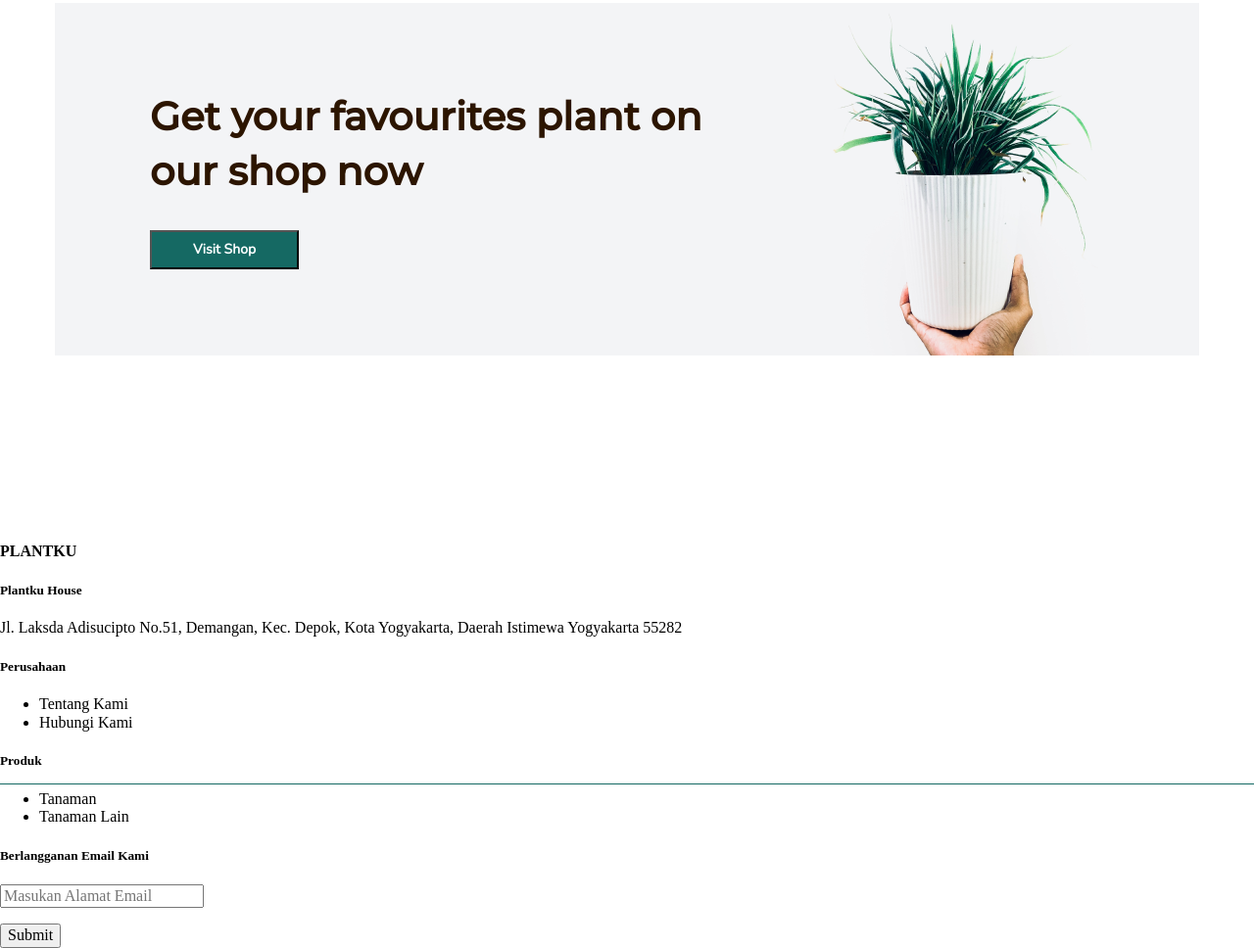
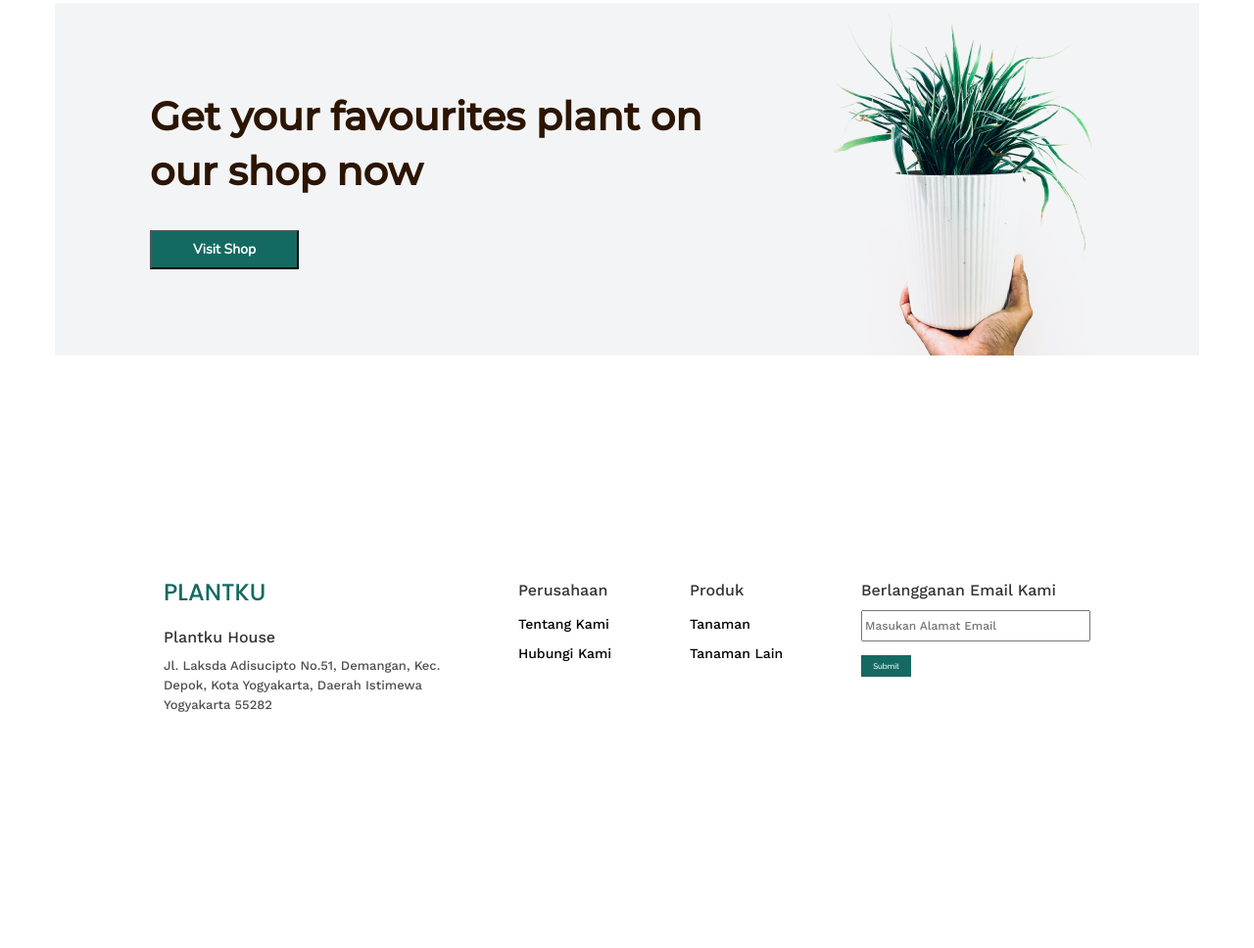
Before and after one commit to KseniaKons/MyLaba, a plain HTML site: page index.html in a window 1280 px wide. Shown: the part 2236-3204 px from the top of the page at 98% size. After the commit the page ends 3037 px from the top, so only its background shows below. Drawn offline with nearby package versions, Linux system fonts and the light colour scheme.

Commit message:
index1000

```diff
--- a/CSS/style.css
+++ b/CSS/style.css
@@ -678,7 +678,7 @@
 
 .footer
 {
-    border-bottom: 1px solid #156963;
+    /*border-bottom: 1px solid #156963;*/
 
     display: block;
     box-sizing: border-box;
@@ -689,6 +689,269 @@
     right: 0px;
     bottom: 0px;
     left: 0px;
+}
 
-    /*border-bottom: 1px solid #156963;*/
+.footerInside
+{
+    display: block;
+    box-sizing: border-box;
+    position: absolute;
+    width: 946px;
+    height: 137px;
+    top: 60px;
+    right: 167px;
+    bottom: 71px;
+    left: 167px;
 }
+
+
+.ZagFoot1
+{
+    color: var(--colorosn);
+    font-family: 'Poppins', sans-serif;
+    font-style: normal;
+    font-weight: 500;
+    font-size: 24px;
+    line-height: 24px;
+
+    display: block;
+    box-sizing: border-box;
+    position: absolute;
+    width: 112px;
+    height: 24px;
+    top: 0px;
+    right: 834px;
+    bottom: 113px;
+    left: 0px;
+
+    margin: 0px;
+}
+
+.ZagFoot2
+{
+    color: var(--but1);
+    font-family: 'Work Sans', sans-serif;
+    font-style: normal;
+    font-weight: 500;
+    font-size: 16px;
+    line-height: 19px;
+}
+
+.ZagFoot3
+{
+
+    color: #000000;
+    font-family: 'Work Sans', sans-serif;
+    font-style: normal;
+    font-weight: normal;
+    font-size: 12px;
+    line-height: 16px;
+
+    display: block;
+    box-sizing: border-box;
+    position: absolute;
+    width: 234px;
+    height: 32px;
+    top: 30px;
+    right: 0px;
+    bottom: 36px;
+    left: 0px;
+
+    margin: 0px;
+}
+
+.txtFoot
+{
+    color: #4F4F4F;
+    font-family: 'Work Sans', sans-serif ;
+    font-weight: normal;
+    font-style: normal;
+    font-size: 13px;
+    line-height: 20px;
+
+
+    display: block;
+    box-sizing: border-box;
+    position: absolute;
+    width: 283px;
+    height: 60px;
+    top: 77px;
+    right: 664px;
+    bottom: 0px;
+    left: 0px;
+
+    margin: 0px;
+}
+
+.DivFoot
+{
+    color: var(--colorblack);
+    font-family: 'Work Sans', sans-serif ;
+    font-style: normal;
+    font-weight: normal;
+    font-size: 14px;
+    line-height: 16px;
+
+}
+
+.Pos1
+{
+    display: block;
+    box-sizing: border-box;
+    position: absolute;
+    width: 93px;
+    height: 16px;
+    top: 36px;
+    right: 491px;
+    bottom: 85px;
+    left: 362px;
+
+    margin: 0px;
+}
+
+.Pos2
+{
+    display: block;
+    box-sizing: border-box;
+    position: absolute;
+    width: 96px;
+    height: 16px;
+    top: 66px;
+    right: 489px;
+    bottom: 55px;
+    left: 362px;
+
+    margin: 0px;
+}
+
+.Pos3
+{
+    display: block;
+    box-sizing: border-box;
+    position: absolute;
+    width: 62px;
+    height: 16px;
+    top: 36px;
+    right: 347px;
+    bottom: 85px;
+    left: 537px;
+
+    margin: 0px;
+}
+
+.Pos4
+{
+    display: block;
+    box-sizing: border-box;
+    position: absolute;
+    width: 96px;
+    height: 16px;
+    top: 66px;
+    right: 314px;
+    bottom: 55px;
+    left: 537px;
+
+    margin: 0px;
+}
+
+
+
+.btFoot
+{
+    background-color: var(--colorosn);
+    color: var(--but2);
+    font-family: 'Raleway', sans-serif;
+    font-style: normal;
+    font-weight: 500;
+    font-size: 8px;
+    line-height: 14px;
+    border: none;
+
+    display: block;
+    box-sizing: border-box;
+    position: absolute;
+    width: 51px;
+    height: 22px;
+    top: 76px;
+    right: 183px;
+    bottom: 0px;
+    left: 0px;
+
+    margin: 0px;
+}
+
+.PosZF21
+{
+
+    display: block;
+    box-sizing: border-box;
+    position: absolute;
+    width: 115px;
+    height: 19px;
+    top: 48px;
+    right: 831px;
+    bottom: 70px;
+    left: 0px;
+
+    margin: 0px;
+}
+
+.PosZF22
+{
+    display: block;
+    box-sizing: border-box;
+    position: absolute;
+    width: 92px;
+    height: 16px;
+    top: 0px;
+    right: 492px;
+    bottom: 121px;
+    left: 362px;
+
+    margin: 0px;
+}
+
+.PosZF23
+{
+    display: block;
+    box-sizing: border-box;
+    position: absolute;
+    width: 56px;
+    height: 16px;
+    top: 0px;
+    right: 353px;
+    bottom: 121px;
+    left: 537px;
+
+    margin: 0px;
+}
+
+.PosZF24
+{
+    display: block;
+    box-sizing: border-box;
+    position: absolute;
+    width: 200px;
+    height: 16px;
+    top: 0px;
+    right: 35px;
+    bottom: 82px;
+    left: 0px;
+
+    margin: 0px;
+}
+
+.form
+{
+    display: block;
+    box-sizing: border-box;
+    position: absolute;
+    width: 234px;
+    height: 98px;
+    top: 0px;
+    right: 0px;
+    bottom: 39px;
+    left: 712px;
+
+    margin: 0px;
+}
--- a/index.html
+++ b/index.html
@@ -168,36 +168,42 @@
     </section>
 
     <footer class="footer">
+        <div class="footerInside">
 
-        <h4 class="zag6">PLANTKU</h4>
-        <h5 class="zag7">Plantku House</h5>
-        <p class="txt2">Jl. Laksda Adisucipto No.51, Demangan, Kec. Depok, Kota Yogyakarta, Daerah Istimewa Yogyakarta
-            55282</p>
-        <h5 class="zag7">Perusahaan</h5>
-        <ul class="ull">
-            <li>Tentang Kami</li>
-            <li>Hubungi Kami</li>
-        </ul>
+            <h4 class="ZagFoot1">PLANTKU</h4>
+            <h5 class="ZagFoot2 PosZF21">Plantku House</h5>
+            <p class="txtFoot">Jl. Laksda Adisucipto No.51, Demangan, Kec. Depok, Kota Yogyakarta, Daerah Istimewa
+                Yogyakarta 55282
+            </p>
 
-        <div class="">
-            <h5 class="zag7">Produk</h5>
-            <ul class="ull">
-                <li>Tanaman</li>
-                <li>Tanaman Lain</li>
-            </ul>
+            <h5 class="ZagFoot2 PosZF22">Perusahaan</h5>
+
+            <div class="DivFoot">
+                <p class="Pos1">Tentang Kami</p>
+                <p class="Pos2">Hubungi Kami</p>
+            </div>
+
+            <h5 class="ZagFoot2 PosZF23">Produk</h5>
+
+            <div class="DivFoot">
+                <p class="Pos3">Tanaman</p>
+                <p class="Pos4">Tanaman Lain</p>
             </div>
 
 
+            <div class="form">
 
-        <div class="butbot">
-
-            <h5 class="zag7">Berlangganan Email Kami</h5>
+                <h5 class="ZagFoot2 PosZF24">Berlangganan Email Kami</h5>
                 <form>
-                <p class="zag8"><input placeholder="Masukan Alamat Email"> </p>
-                <p><input class="bt4" type="submit"></p>
+                    <p><input class="ZagFoot3" placeholder="Masukan Alamat Email"> </p>
+                    <p><input class="btFoot" type="submit"></p>
                 </form>
 
             </div>
+
+
+        </div>
+
     </footer>
 
 </body>
```
Lines whose indentation alone changed are shown as unchanged.
